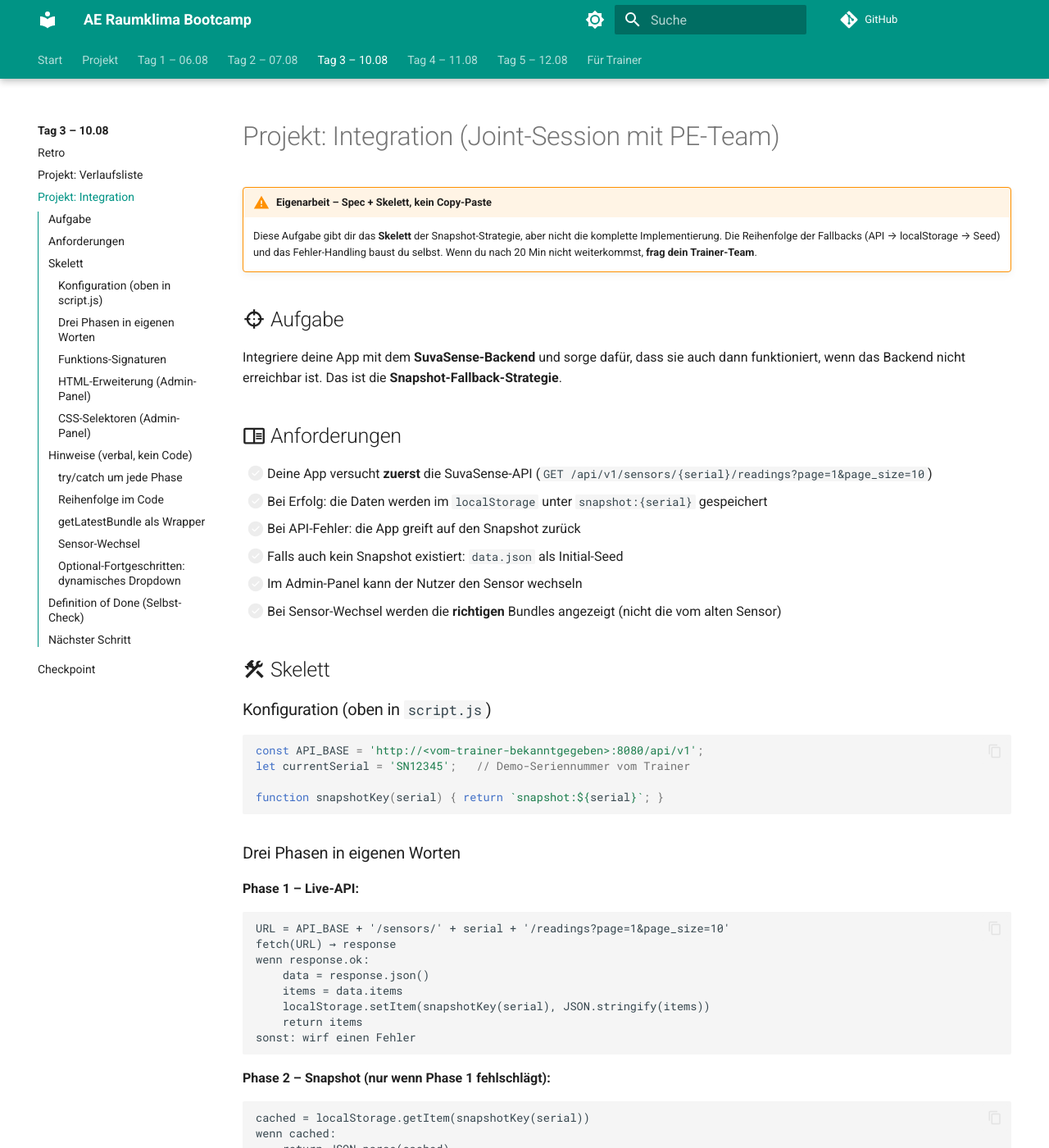
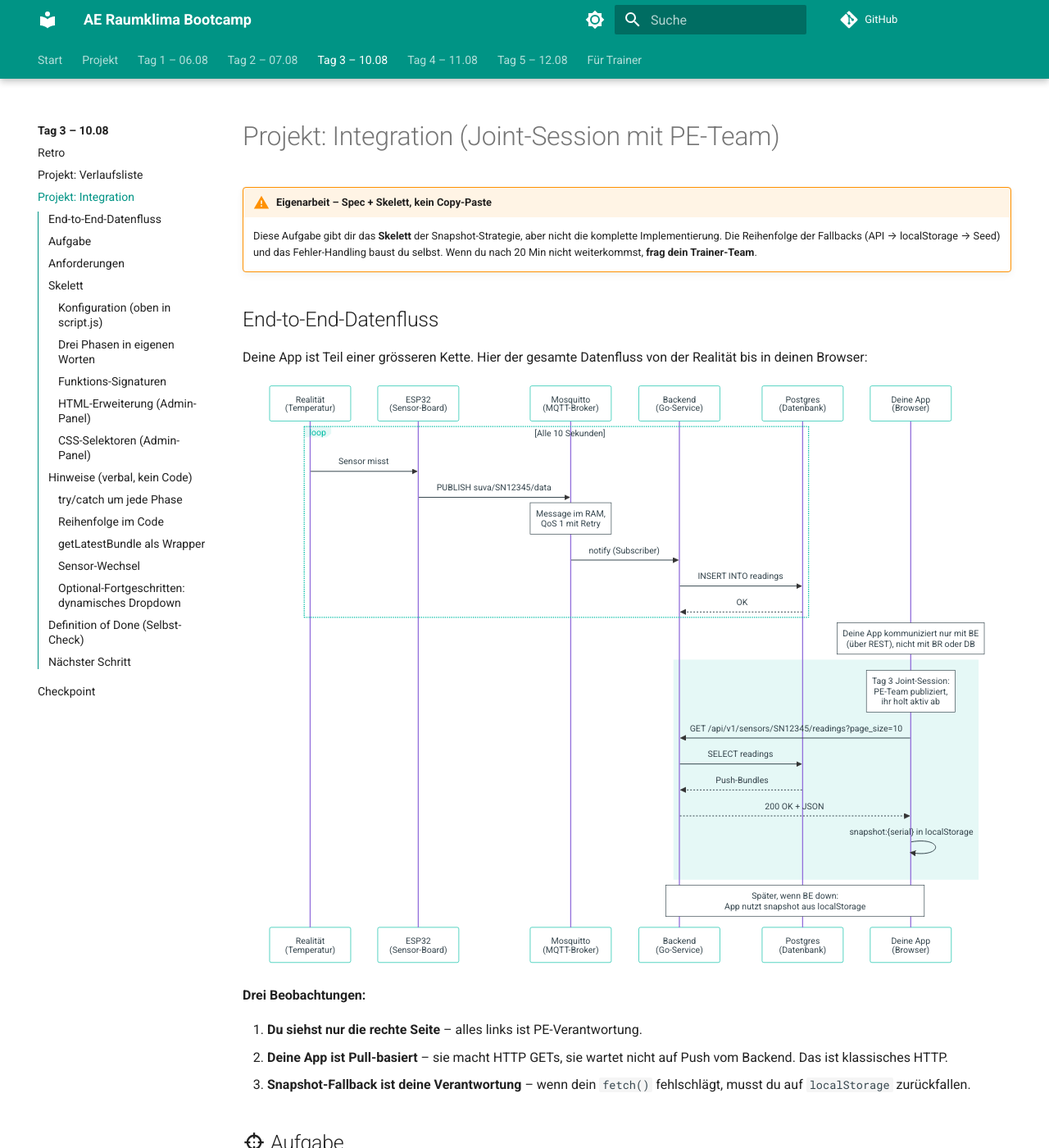
Before and after one commit to HeiligerG/ae-raumklima-bootcamp, an MkDocs documentation site: the page built from docs/tag-3/integration.md, in a window 1280 px wide and 1400 px high. Shown: the whole window at 82% size. Built offline with MkDocs 1.6.1 and Material for MkDocs 9.7.7, drawn with Linux system fonts in a browser that asks for light colours; comment, search, counter and statistics services are not loaded.

Commit message:
docs(tag-3): integration.md mit End-to-End-Sequenz-Diagramm
Mermaid-sequenceDiagram mit dem kompletten Datenfluss
Sensor -> MQTT -> Backend -> DB -> App.

Drei Beobachtungen explizit:
1. AE sieht nur die rechte Seite (PE baut links)
2. App ist pull-basiert (HTTP GET, kein Push)
3. Snapshot-Fallback ist AE-Verantwortung

Hintergrung der Tag-3-Joint-Session visuell als
rect-Block hervorgehoben, plus 'Snapshot-Fallback wenn
BE down'-Note.

Erklaert AE-Lernenden die komplette Datenkette vom
physischen Sensor bis zum Browser.

````diff
--- a/docs/tag-3/integration.md
+++ b/docs/tag-3/integration.md
@@ -5,6 +5,51 @@
     aber nicht die komplette Implementierung. Die Reihenfolge der
     Fallbacks (API → localStorage → Seed) und das Fehler-Handling
     baust du selbst.     Wenn du nach 20 Min nicht weiterkommst, **frag dein Trainer-Team**.
+
+## End-to-End-Datenfluss
+
+Deine App ist Teil einer grösseren Kette. Hier der gesamte
+Datenfluss von der Realität bis in deinen Browser:
+
+```mermaid
+sequenceDiagram
+    participant R as Realität<br/>(Temperatur)
+    participant ESP as ESP32<br/>(Sensor-Board)
+    participant BR as Mosquitto<br/>(MQTT-Broker)
+    participant BE as Backend<br/>(Go-Service)
+    participant DB as Postgres<br/>(Datenbank)
+    participant APP as Deine App<br/>(Browser)
+
+    loop Alle 10 Sekunden
+        R->>ESP: Sensor misst
+        ESP->>BR: PUBLISH suva/SN12345/data
+        Note over BR: Message im RAM,<br/>QoS 1 mit Retry
+        BR->>BE: notify (Subscriber)
+        BE->>DB: INSERT INTO readings
+        DB-->>BE: OK
+    end
+
+    Note over APP: Deine App kommuniziert nur mit BE<br/>(über REST), nicht mit BR oder DB
+
+    rect rgb(240, 248, 255)
+        Note over APP: Tag 3 Joint-Session:<br/>PE-Team publiziert,<br/>ihr holt aktiv ab
+        APP->>BE: GET /api/v1/sensors/SN12345/readings?page_size=10
+        BE->>DB: SELECT readings
+        DB-->>BE: Push-Bundles
+        BE-->>APP: 200 OK + JSON
+        APP->>APP: snapshot:{serial} in localStorage
+    end
+
+    Note over APP,BE: Später, wenn BE down:<br/>App nutzt snapshot aus localStorage
+```
+
+**Drei Beobachtungen:**
+
+1. **Du siehst nur die rechte Seite** – alles links ist PE-Verantwortung.
+2. **Deine App ist Pull-basiert** – sie macht HTTP GETs, sie wartet nicht
+   auf Push vom Backend. Das ist klassisches HTTP.
+3. **Snapshot-Fallback ist deine Verantwortung** – wenn dein `fetch()`
+   fehlschlägt, musst du auf `localStorage` zurückfallen.
 
 ## :material-target: Aufgabe
 
````
